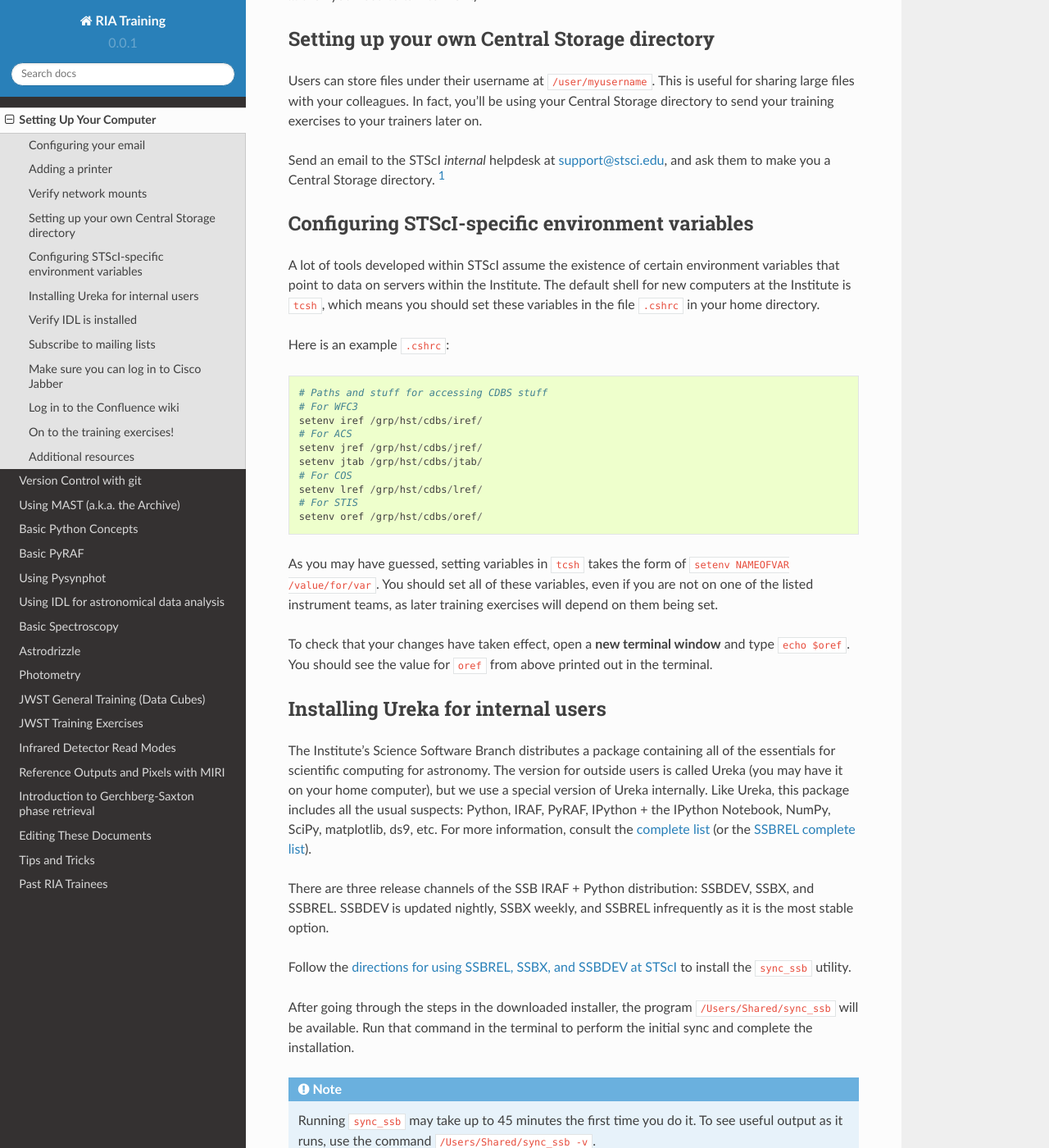
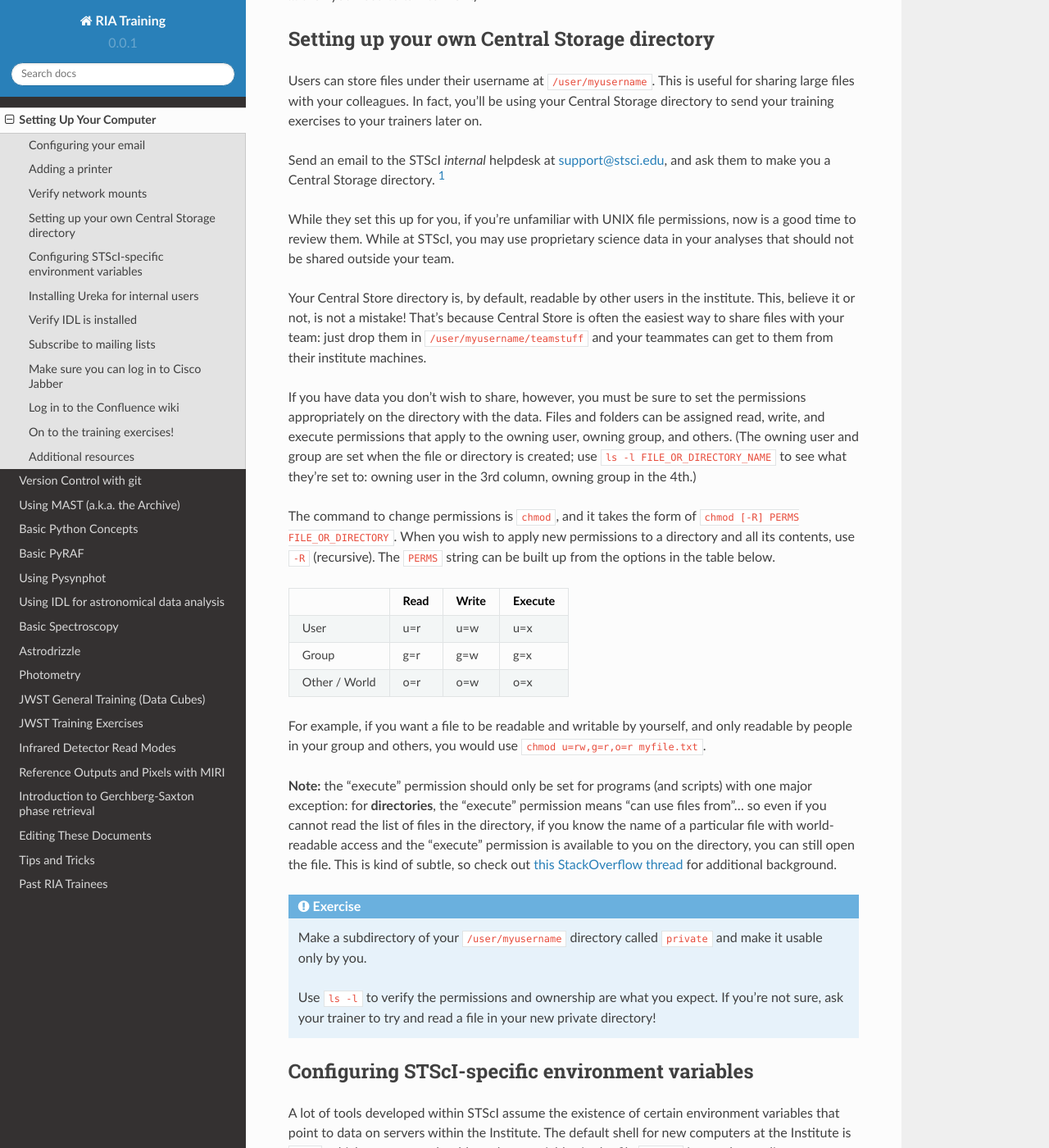
Before and after one commit to staceybright/training-library, a Sphinx documentation site: the page built from source/computer_setup.txt, in a window 1280 px wide and 1400 px high, scrolled down 1245 px. Shown: the whole window at 82% size. Built offline with Sphinx 7.4.7 and the Read the Docs theme 2.0.0, drawn with Linux system fonts in a browser that asks for light colours.

Commit message:
Add tips on the UNIX file permission model

```diff
--- a/source/computer_setup.txt
+++ b/source/computer_setup.txt
@@ -46,6 +46,35 @@ Setting up your own Central Storage directory
 Users can store files under their username at ``/user/myusername``. This is useful for sharing large files with your colleagues. In fact, you'll be using your Central Storage directory to send your training exercises to your trainers later on.
 
 Send an email to the STScI *internal* helpdesk at support@stsci.edu, and ask them to make you a Central Storage directory. [#externalhelpdesk]_
+
+While they set this up for you, if you're unfamiliar with UNIX file permissions, now is a good time to review them. While at STScI, you may use proprietary science data in your analyses that should not be shared outside your team.
+
+Your Central Store directory is, by default, readable by other users in the institute. This, believe it or not, is not a mistake! That's because Central Store is often the easiest way to share files with your team: just drop them in ``/user/myusername/teamstuff`` and your teammates can get to them from their institute machines.
+
+If you have data you don't wish to share, however, you must be sure to set the permissions appropriately on the directory with the data. Files and folders can be assigned read, write, and execute permissions that apply to the owning user, owning group, and others. (The owning user and group are set when the file or directory is created; use ``ls -l FILE_OR_DIRECTORY_NAME`` to see what they're set to: owning user in the 3rd column, owning group in the 4th.)
+
+The command to change permissions is ``chmod``, and it takes the form of ``chmod [-R] PERMS FILE_OR_DIRECTORY``. When you wish to apply new permissions to a directory and all its contents, use ``-R`` (recursive). The ``PERMS`` string can be built up from the options in the table below.
+
++----------------+-------+-------+---------+
+|                | Read  | Write | Execute |
++================+=======+=======+=========+
+|           User | u=r   | u=w   | u=x     |
++----------------+-------+-------+---------+
+|          Group | g=r   | g=w   | g=x     |
++----------------+-------+-------+---------+
+|  Other / World | o=r   | o=w   | o=x     |
++----------------+-------+-------+---------+
+
+For example, if you want a file to be readable and writable by yourself, and only readable by people in your group and others, you would use ``chmod u=rw,g=r,o=r myfile.txt``.
+
+**Note:** the "execute" permission should only be set for programs (and scripts) with one major exception: for **directories**, the "execute" permission means "can use files from"... so even if you cannot read the list of files in the directory, if you know the name of a particular file with world-readable access and the "execute" permission is available to you on the directory, you can still open the file. This is kind of subtle, so check out `this StackOverflow thread <http://unix.stackexchange.com/questions/21251/how-do-directory-permissions-in-linux-work>`_ for additional background.
+
+.. admonition:: Exercise
+   :class: note
+
+   Make a subdirectory of your ``/user/myusername`` directory called ``private`` and make it usable only by you.
+
+   Use ``ls -l`` to verify the permissions and ownership are what you expect. If you're not sure, ask your trainer to try and read a file in your new private directory!
 
 .. _computer_setup_environment:
 
```
